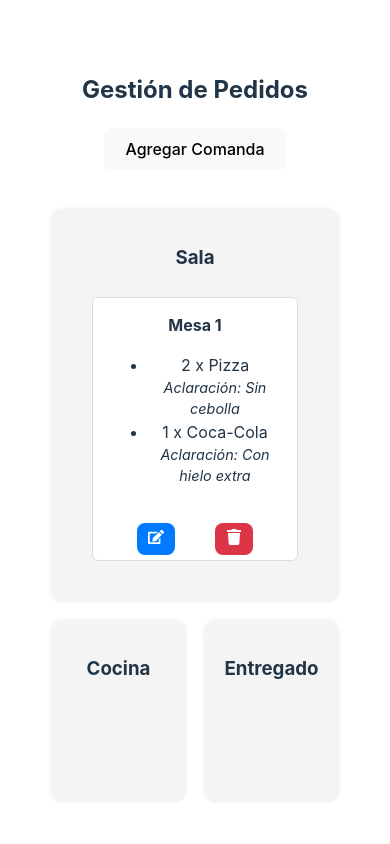
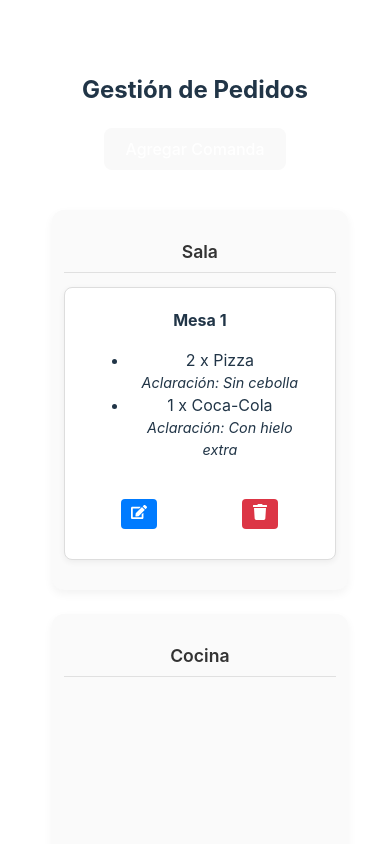
Before and after one commit to tomas-tissera/GestorComandas, a React (Vite) app: page / in a window 390 px wide. Shown: the top 844 px of the page. Built offline with nearby package versions, Linux system fonts and the light colour scheme.

Commit message:
se grego elementos especiales , free gluten entre otro

```diff
--- a/src/components/tareas/ModalAddTask.jsx
+++ b/src/components/tareas/ModalAddTask.jsx
@@ -10,11 +10,19 @@ export default function ModalAddTask({ onClose, onAdd, onEdit, taskToEdit }) {
     { id: "6", name: "Ensalada", category: "Comidas" },
   ];
 
+  const condicionesEspeciales = [
+    { id: "celiaco", label: "Celíaco", icon: "🥖🚫" },
+    { id: "vegetariano", label: "Vegetariano", icon: "🥦" },
+    { id: "sinSal", label: "Sin Sal", icon: "🧂🚫" },
+    { id: "sinAzucar", label: "Sin Azúcar", icon: "🍬🚫" },
+  ];
+
   const isEditing = !!taskToEdit;
 
   const [taskDetails, setTaskDetails] = useState({
     nombre: "",
     productos: [],
+    condiciones: [],  // Añadimos las condiciones especiales a las comanda
   });
 
   useEffect(() => {
@@ -22,6 +30,7 @@ export default function ModalAddTask({ onClose, onAdd, onEdit, taskToEdit }) {
       setTaskDetails({
         nombre: taskToEdit.nombre || "",
         productos: taskToEdit.productos || [],
+        condiciones: taskToEdit.condiciones || [],
       });
     }
   }, [taskToEdit]);
@@ -51,7 +60,7 @@ export default function ModalAddTask({ onClose, onAdd, onEdit, taskToEdit }) {
         updatedProductos.push({
           productoId: productId,
           cantidad: 1,
-          aclaracion: "",  // Añadimos un campo de aclaración vacío al inicio
+          aclaracion: "",
         });
       }
 
@@ -71,6 +80,16 @@ export default function ModalAddTask({ onClose, onAdd, onEdit, taskToEdit }) {
     const newProductos = [...taskDetails.productos];
     newProductos[index].aclaracion = value;
     setTaskDetails({ ...taskDetails, productos: newProductos });
+  };
+
+  const handleToggleCondicion = (condicionId) => {
+    setTaskDetails((prev) => {
+      const newCondiciones = prev.condiciones.includes(condicionId)
+        ? prev.condiciones.filter((id) => id !== condicionId)
+        : [...prev.condiciones, condicionId];
+
+      return { ...prev, condiciones: newCondiciones };
+    });
   };
 
   const handleSubmit = (e) => {
@@ -185,6 +204,31 @@ export default function ModalAddTask({ onClose, onAdd, onEdit, taskToEdit }) {
             </div>
           </div>
 
+          {/* Condiciones Especiales */}
+          <div>
+            <h4>Condiciones Especiales</h4>
+            <div style={{ display: "flex", gap: "15px", flexWrap: "wrap" }}>
+              {condicionesEspeciales.map((condicion) => (
+                <div
+                  key={condicion.id}
+                  onClick={() => handleToggleCondicion(condicion.id)}
+                  style={{
+                    padding: "8px 12px",
+                    borderRadius: "6px",
+                    cursor: "pointer",
+                    backgroundColor: taskDetails.condiciones.includes(condicion.id) ? "#007bff" : "#f1f1f1",
+                    color: taskDetails.condiciones.includes(condicion.id) ? "#fff" : "#000",
+                    display: "flex",
+                    alignItems: "center",
+                    fontSize: "14px",
+                  }}
+                >
+                  <span>{condicion.icon}</span> {condicion.label}
+                </div>
+              ))}
+            </div>
+          </div>
+
           <button type="submit" style={submitButtonStyle}>
             {isEditing ? "Guardar Cambios" : "Crear Comanda"}
           </button>
--- a/src/components/tareas/TaskBoard.module.css
+++ b/src/components/tareas/TaskBoard.module.css
@@ -1,58 +1,151 @@
-/* TaskBoard.module.css */
 .boardContainer {
   display: flex;
-  gap: 20px;
+  gap: 24px;
   margin-top: 20px;
-  flex-wrap: wrap; /* Asegura que las columnas se ajusten si hay mucho contenido */
+  flex-wrap: wrap;
+  justify-content: center;
 }
 
+/* Columnas (Sala, Cocina, Entregado) */
 .column {
-  min-height: 150px;
-  width: 220px;
-  padding: 15px;
-  background-color: #f4f4f4;
-  border-radius: 10px;
-  box-shadow: 0 0 5px rgba(0, 0, 0, 0.1);
-  flex: 1; /* Asegura que todas las columnas tengan el mismo tamaño */
+  background-color: #fafafa;
+  border-radius: 12px;
+  padding: 16px;
+  width: 280px;
+  min-height: 240px;
+  box-shadow: 0 4px 10px rgba(0, 0, 0, 0.05);
+  transition: transform 0.2s ease-in-out;
 }
 
-.columnTitle {
-  font-weight: bold;
-  margin-bottom: 10px;
-  text-align: center;
+.column:hover {
+  transform: translateY(-2px);
 }
 
-.task {
-  padding: 10px;
-  margin: 8px 0;
-  cursor: grab;
-  transition: box-shadow 0.2s ease;
+.column h3 {
+  text-align: center;
+  font-size: 1.1rem;
+  font-weight: 600;
+  margin-bottom: 14px;
+  color: #333;
+  border-bottom: 1px solid #e0e0e0;
+  padding-bottom: 6px;
 }
 
-.task:hover {
-  box-shadow: 0 2px 8px rgba(0, 0, 0, 0.15);
+/* Comanda */
+.boardItem {
+  background-color: #fff;
+  border: 1px solid #ddd;
+  border-radius: 8px;
+  padding: 10px 14px;
+  margin-bottom: 18px;
+  box-shadow: 0 2px 6px rgba(0, 0, 0, 0.06);
+  transition: box-shadow 0.2s ease-in-out;
 }
 
-.task h4 {
-  margin-bottom: 10px;
+.boardItem:hover {
+  box-shadow: 0 4px 10px rgba(0, 0, 0, 0.12);
+}
+
+/* Botones de acción (editar, eliminar) */
+.boardIcon {
+  display: flex;
+  justify-content: space-between;
+  margin-top: 12px;
+}
+
+.boardIcon button {
+  border: none;
+  border-radius: 4px;
+  font-size: 1rem;
+  cursor: pointer;
+  transition: background-color 0.2s ease;
+}
+
+.boardIcon button:hover {
+  filter: brightness(1.1);
+}
+
+/* Tarea draggable */
+.task {
+  cursor: grab;
+  background-color: #fefefe;
+  border-radius: 8px;
+  padding: 10px 0;
 }
 
 .task ul {
   padding-left: 20px;
+  margin: 0;
 }
 
 .task li {
-  margin-bottom: 5px;
+  font-size: 0.9rem;
+  margin-bottom: 4px;
 }
-.boardItem{
-  background-color: red;
-  padding: 5px;
-  margin: 25px;
-  background-color: #ffffff;
-  border: 1px solid #ddd;
+
+.task strong {
+  display: block;
+  font-size: 1rem;
+  color: #007bff;
+  margin-bottom: 6px;
+}
+
+.task div {
+  font-style: italic;
+  font-size: 0.85rem;
+  color: #555;
+}
+
+/* Botón Agregar */
+button {
+  background-color: #007bff;
+  color: white;
+  border: none;
   border-radius: 6px;
+  padding: 10px 16px;
+  font-size: 1rem;
+  cursor: pointer;
+  margin-bottom: 20px;
 }
-.boardIcon{
- display: flex;
- justify-content: space-evenly;
+
+button:hover {
+  background-color: #0056b3;
 }
+
+/* Media Queries */
+@media (max-width: 1024px) {
+  .column {
+    width: 45%;
+  }
+}
+
+@media (max-width: 768px) {
+  .boardContainer {
+    flex-direction: column;
+    align-items: center;
+  }
+
+  .column {
+    width: 90%;
+    max-width: 500px;
+  }
+
+  .boardIcon {
+    justify-content: space-around;
+  }
+}
+
+@media (max-width: 480px) {
+  .column {
+    padding: 12px;
+    width: 95%;
+  }
+
+  .task strong {
+    font-size: 0.95rem;
+  }
+
+  .task li {
+    font-size: 0.85rem;
+  }
+}
```
